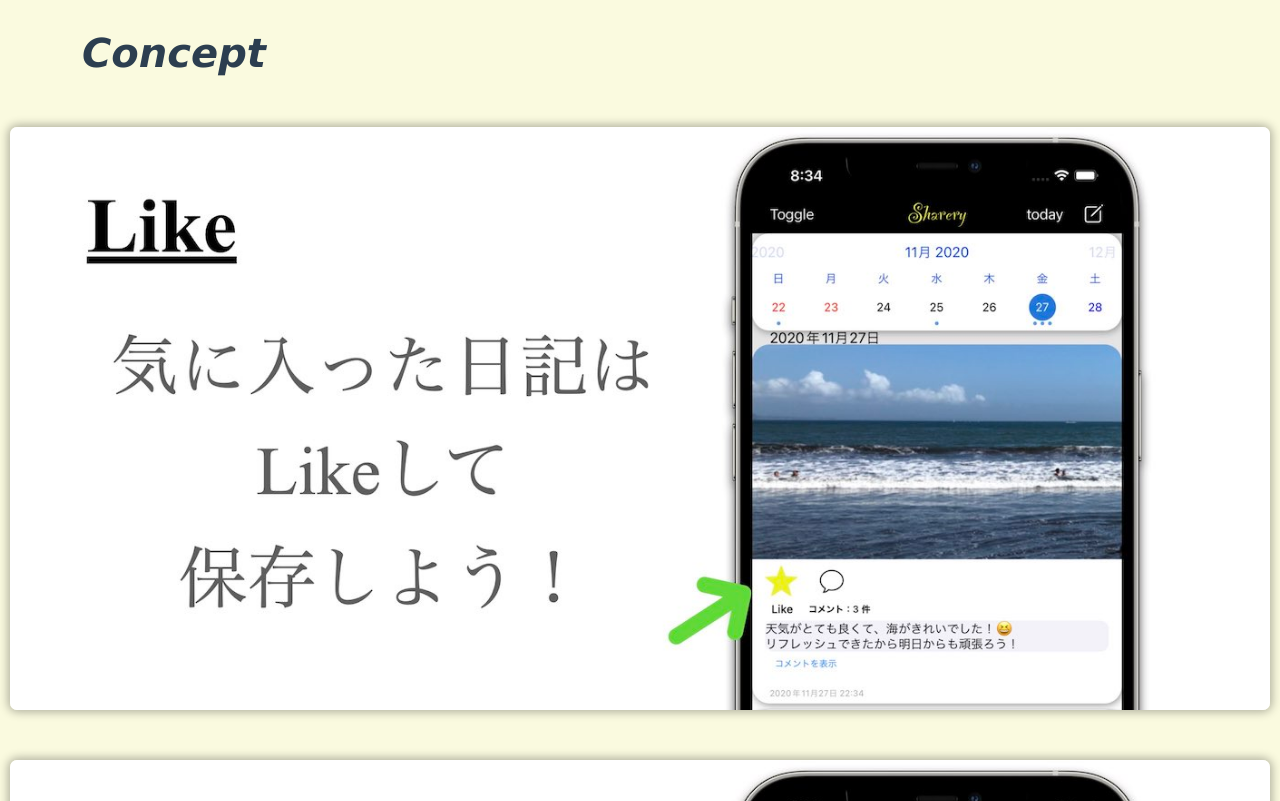
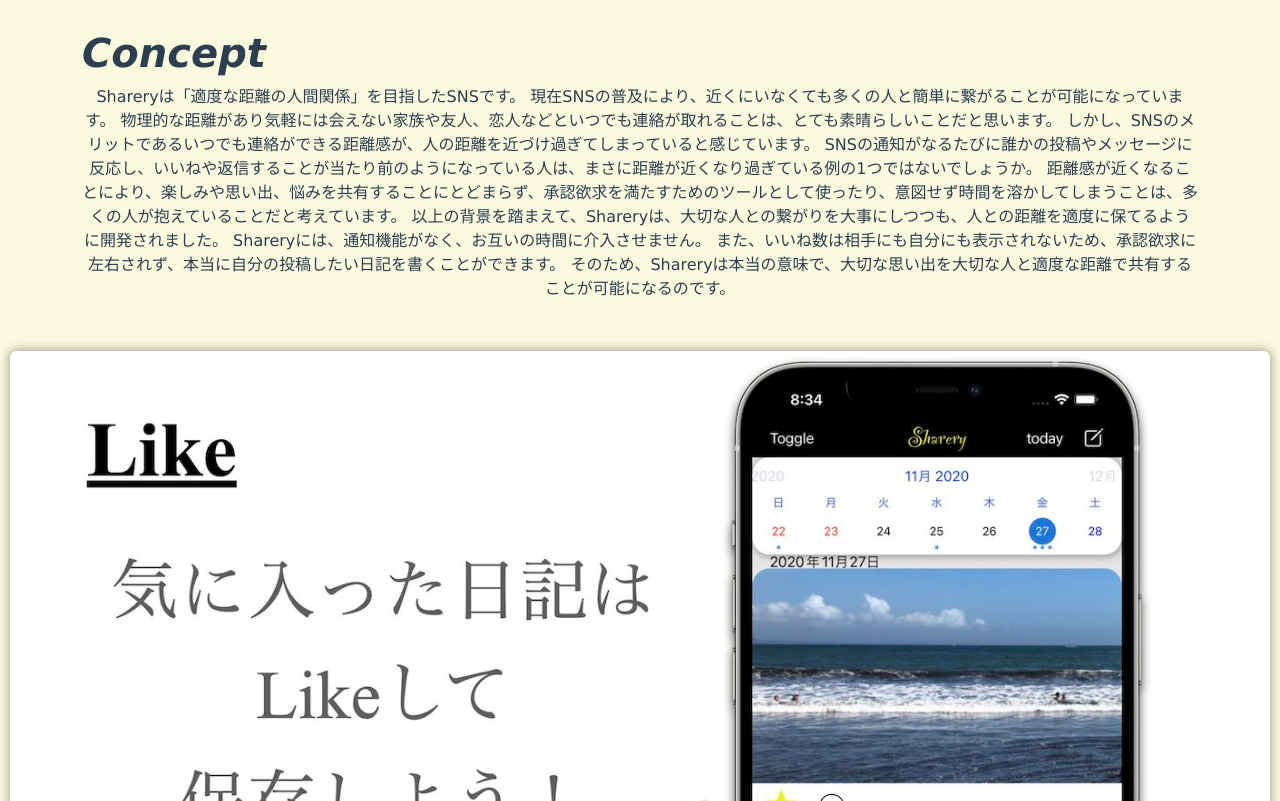
Before and after one commit to tomotakashimizu/sharery-website-vue, a Vue app: page / in a window 1280 px wide. Shown: the part 1077-1878 px from the top of the page. Built offline with nearby package versions, Linux system fonts and the light colour scheme.

Commit message:
[update] Concept 文面を保存・表示

```diff
--- a/src/components/Concept.vue
+++ b/src/components/Concept.vue
@@ -3,6 +3,18 @@
     <br />
     <b-container fluid="md">
       <h1 class="title">Concept</h1>
+      <div>
+        Shareryは「適度な距離の人間関係」を目指したSNSです。
+        現在SNSの普及により、近くにいなくても多くの人と簡単に繋がることが可能になっています。
+        物理的な距離があり気軽には会えない家族や友人、恋人などといつでも連絡が取れることは、とても素晴らしいことだと思います。
+        しかし、SNSのメリットであるいつでも連絡ができる距離感が、人の距離を近づけ過ぎてしまっていると感じています。
+        SNSの通知がなるたびに誰かの投稿やメッセージに反応し、いいねや返信することが当たり前のようになっている人は、まさに距離が近くなり過ぎている例の1つではないでしょうか。
+        距離感が近くなることにより、楽しみや思い出、悩みを共有することにとどまらず、承認欲求を満たすためのツールとして使ったり、意図せず時間を溶かしてしまうことは、多くの人が抱えていることだと考えています。
+        以上の背景を踏まえて、Shareryは、大切な人との繋がりを大事にしつつも、人との距離を適度に保てるように開発されました。
+        Shareryには、通知機能がなく、お互いの時間に介入させません。
+        また、いいね数は相手にも自分にも表示されないため、承認欲求に左右されず、本当に自分の投稿したい日記を書くことができます。
+        そのため、Shareryは本当の意味で、大切な思い出を大切な人と適度な距離で共有することが可能になるのです。
+      </div>
     </b-container>
   </div>
 </template>
```
